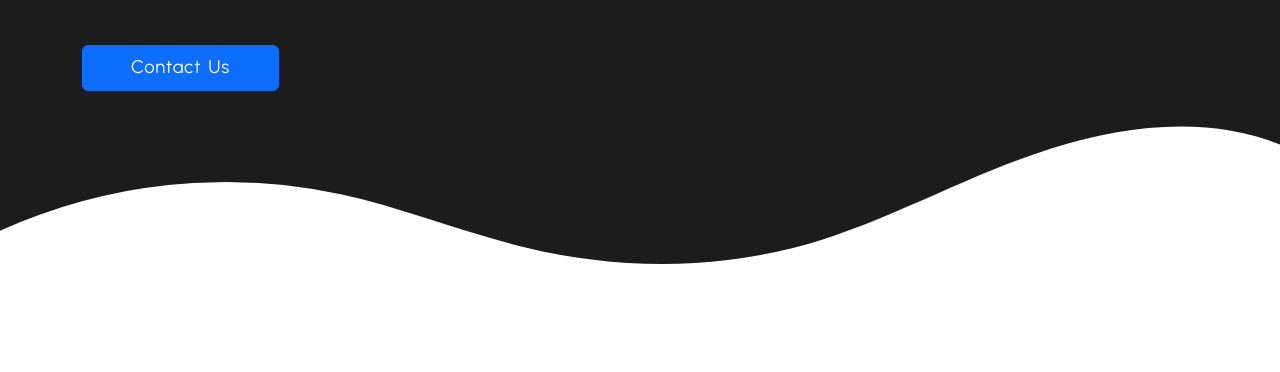
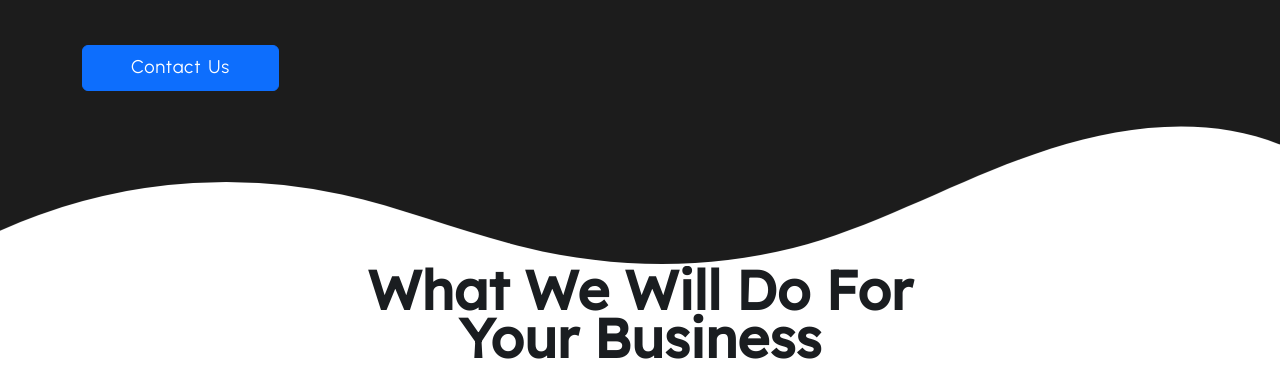
Before and after one commit to Sourabh-hulloli/Black_Space-WebPage, a plain HTML site: page index.html in a window 1280 px wide. Shown: the part 514-886 px from the top of the page. Before the commit the page ends 800 px from the top, so only its background shows below. Drawn offline with nearby package versions, Linux system fonts and the light colour scheme.

Commit message:
Our Service section started

```diff
--- a/index.html
+++ b/index.html
@@ -115,7 +115,14 @@
     <!-- hero section ends -->
 
     <!-- OUR SERVICE SECTION CODE STARTS HERE -->
-
+    <section class="services-section">
+      <div class="container text-center common-title fw-bold">
+        <h2 class="common-heading text-capitalize">
+          What We Will do for <br />
+          your business
+        </h2>
+      </div>
+    </section>
     <!-- OUR SERVICE SECTION CODE ENDS HERE -->
 
     <!-- Bootstrap js bundle CDN -->
```
